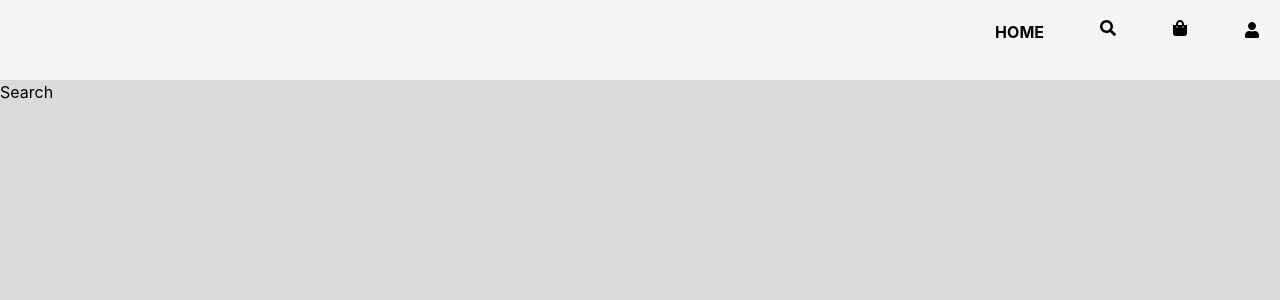
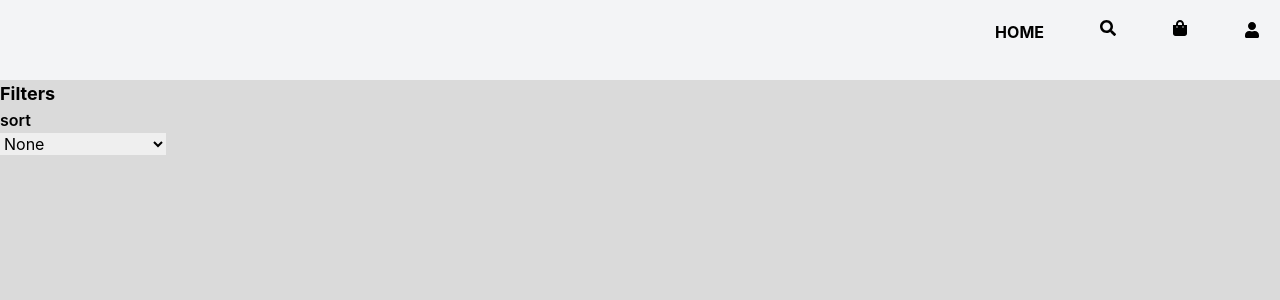
Before and after one commit to sana-mukhtar/Lets-shop, a React (Vite) app in the folder lets-shop-frontend/: page /search in a window 1280 px wide. Shown: the top 300 px of the page. Built offline with nearby package versions, Linux system fonts and the light colour scheme.

Commit message:
search page

```diff
--- a/lets-shop-frontend/src/pages/Search.tsx
+++ b/lets-shop-frontend/src/pages/Search.tsx
@@ -1,9 +1,31 @@
+import { useState } from "react"
+
 const Search = () => {
+  const [sort , setSort] = useState("")
+  const [search, setSearch] = useState("");
+  const [maxPrice, setMaxPrice] = useState(1000);
+  const [category, setCategory] = useState("");
+  const [page, setPage] = useState("");
   return (
-    <div>
-      Search
+    <div className="search">
+      <aside>
+        <h2 className="text-lg font-bold">Filters</h2>
+        <div>
+          <h4 className="text-md font-semibold">sort</h4>
+          <select
+            name=""
+            value={sort}
+            onChange={(e) => setSort(e.target.value)}
+          >
+            <option value="none">None</option>
+            <option value="asc">Price (Low to High)</option>
+            <option value="dsc">Price (High to Low)</option>
+          </select>
+        </div>
+      </aside>
+      <main></main>
     </div>
-  )
+  );
 }
 
 export default Search
```
